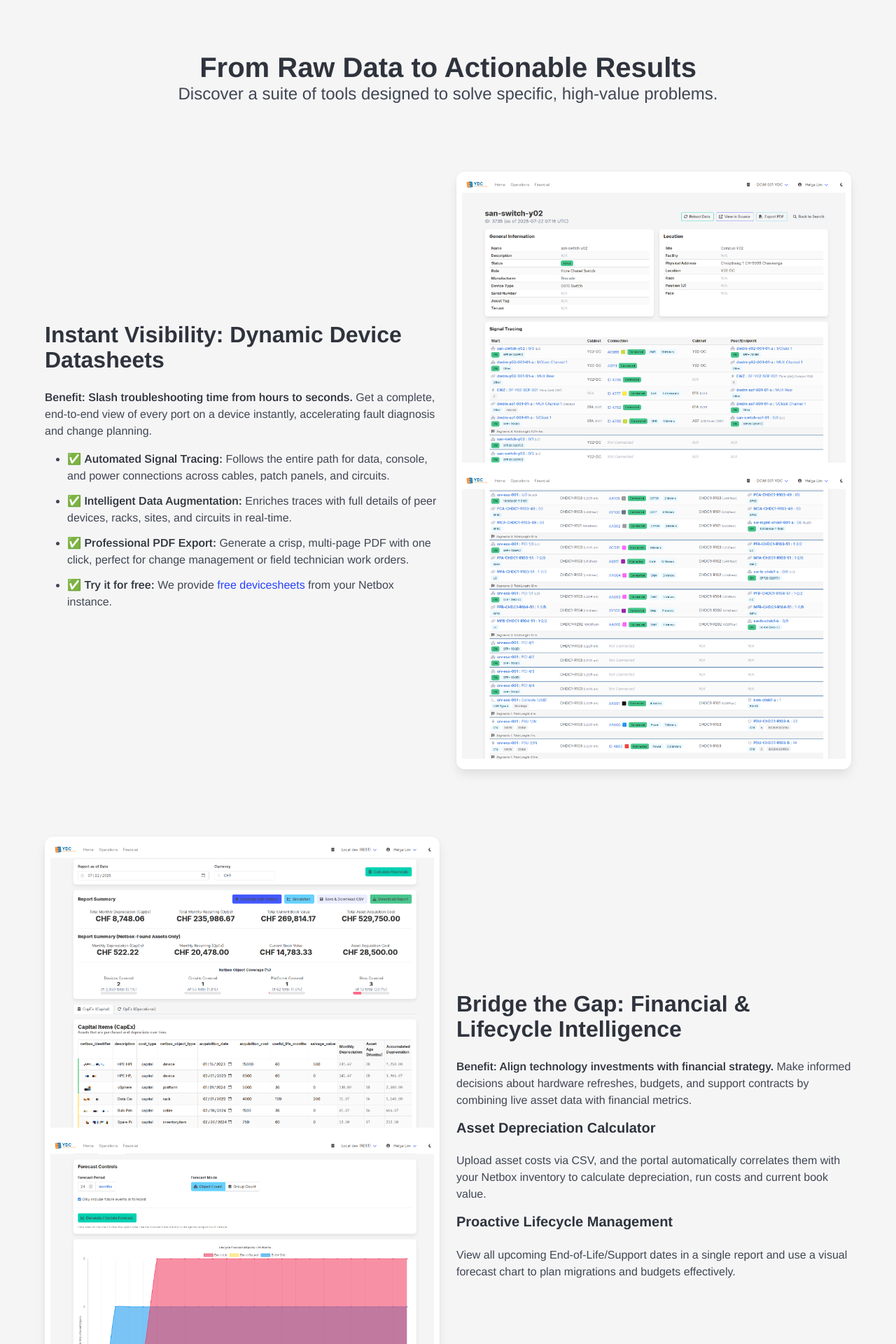
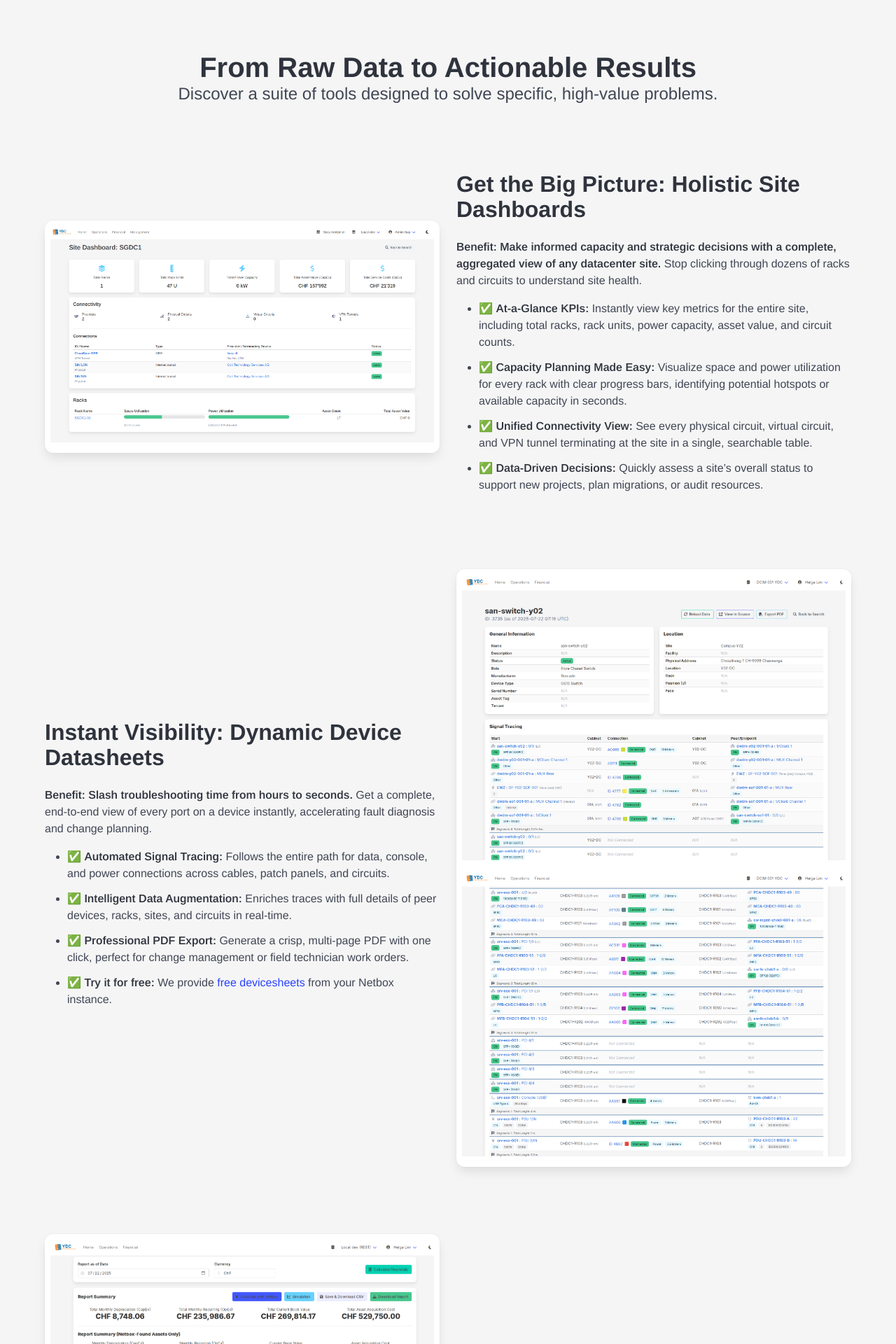
Before and after one commit to ydata-ch/ydata-ch, a Jekyll site: the page built from index.md, in a window 1280 px wide. Shown: the part 2155-4075 px from the top of the page at 70% size. Built offline with Jekyll 4.4.1, drawn with Linux system fonts in a browser that asks for light colours; nearby versions of some CDN libraries.

Commit message:
Site dashboard feature

```diff
--- a/_includes/docs_sidebar.html
+++ b/_includes/docs_sidebar.html
@@ -16,6 +16,7 @@
       <ul>
         <li><a href="{{ '/docs/guide/feature-datasheet.html' | relative_url }}" {% if page.url == '/docs/guide/feature-datasheet.html' %}class="is-active"{% endif %}>Device Datasheet</a></li>
         <li><a href="{{ '/docs/guide/feature-providersheet.html' | relative_url }}" {% if page.url == '/docs/guide/feature-providersheet.html' %}class="is-active"{% endif %}>Provider Sheet</a></li>
+        <li><a href="{{ '/docs/guide/feature-sitedashboard.html' | relative_url }}" {% if page.url == '/docs/guide/feature-sitedashboard.html' %}class="is-active"{% endif %}>Site Dashboard</a></li>
         <li><a href="{{ '/docs/guide/feature-depreciation.html' | relative_url }}" {% if page.url == '/docs/guide/feature-depreciation.html' %}class="is-active"{% endif %}>Asset Depreciation</a></li>
         <li><a href="{{ '/docs/guide/feature-lifecycle.html' | relative_url }}" {% if page.url == '/docs/guide/feature-lifecycle.html' %}class="is-active"{% endif %}>Asset Lifecycle</a></li>
         <li><a href="{{ '/docs/guide/feature-type-catalog.html' | relative_url }}" {% if page.url == '/docs/guide/feature-type-catalog.html' %}class="is-active"{% endif %}>Device Type Catalog</a></li>
--- /dev/null
+++ b/_includes/sections/feature-sitedashboard.html
@@ -0,0 +1,22 @@
+<!-- Feature: Site Dashboard -->
+<section class="section">
+  <div class="container">
+    <div class="columns is-vcentered">
+      <div class="column is-6">
+        <figure class="box p-2">
+          <img src="{{ '/assets/img/sitedashboard.png' | relative_url }}" alt="Site Dashboard UI" />
+        </figure>
+      </div>
+      <div class="column is-6">
+        <h3 class="title is-3">Get the Big Picture: Holistic Site Dashboards</h3>
+        <p class="mb-4"><strong>Benefit: Make informed capacity and strategic decisions with a complete, aggregated view of any datacenter site.</strong> Stop clicking through dozens of racks and circuits to understand site health.</p>
+        <ul>
+          <li>✅ <strong>At-a-Glance KPIs:</strong> Instantly view key metrics for the entire site, including total racks, rack units, power capacity, asset value, and circuit counts.</li>
+          <li>✅ <strong>Capacity Planning Made Easy:</strong> Visualize space and power utilization for every rack with clear progress bars, identifying potential hotspots or available capacity in seconds.</li>
+          <li>✅ <strong>Unified Connectivity View:</strong> See every physical circuit, virtual circuit, and VPN tunnel terminating at the site in a single, searchable table.</li>
+          <li>✅ <strong>Data-Driven Decisions:</strong> Quickly assess a site’s overall status to support new projects, plan migrations, or audit resources.</li>
+        </ul>
+      </div>
+    </div>
+  </div>
+</section>
--- a/index.md
+++ b/index.md
@@ -8,6 +8,7 @@ scroll_snap: true
 {% include sections/problem.html %}
 {% include sections/solution.html %}
 {% include sections/features-intro.html %}
+{% include sections/feature-sitedashboard.html %}
 {% include sections/feature-datasheets.html %}
 {% include sections/feature-financial.html %}
 {% include sections/feature-catalog.html %}
```
Also changed, not shown: docs/guide/feature-sitedashboard.md (added, +51 -0 lines), docs/index.md (+2 -0 lines), assets/img/sitedashboard.png (added), docs/guide/img/sitedashboard_connect_table.png (added), docs/guide/img/sitedashboard_dashboard.png (added), docs/guide/img/sitedashboard_rack_table.png (added), docs/guide/img/sitedashboard_result.png (added), docs/guide/img/sitedashboard_search.png (added).
